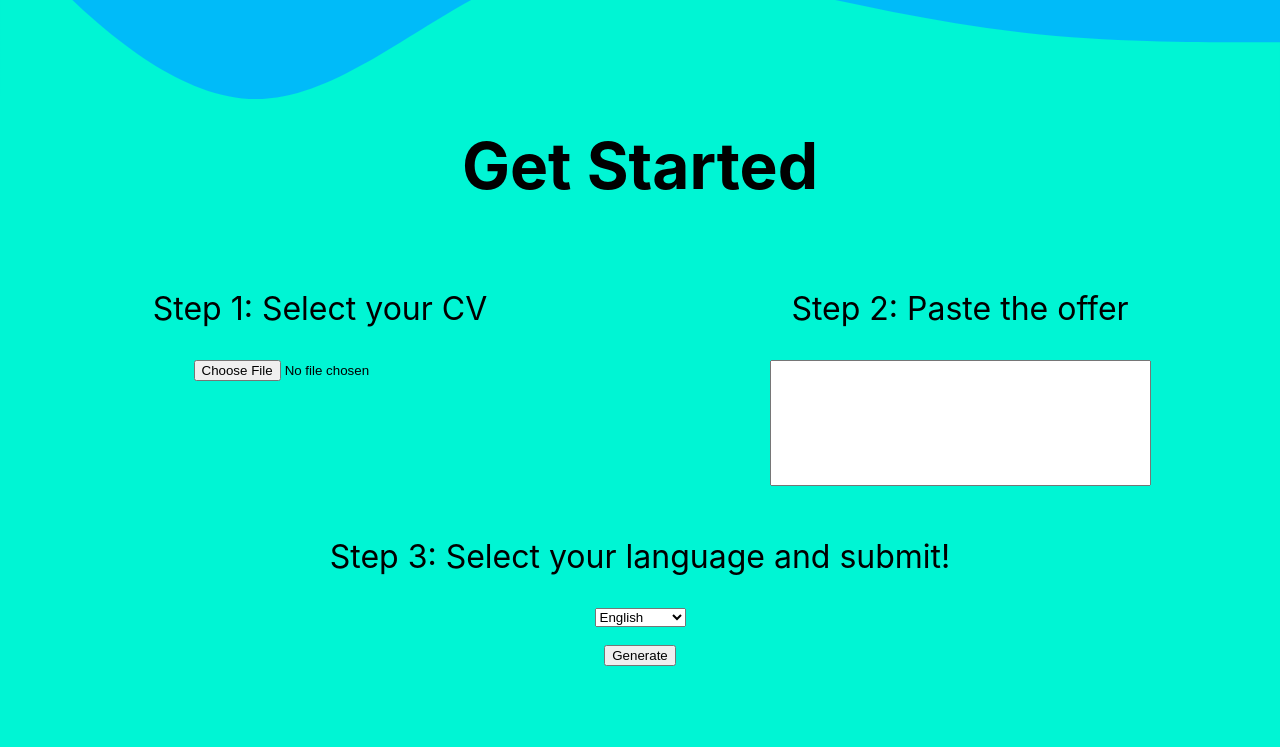
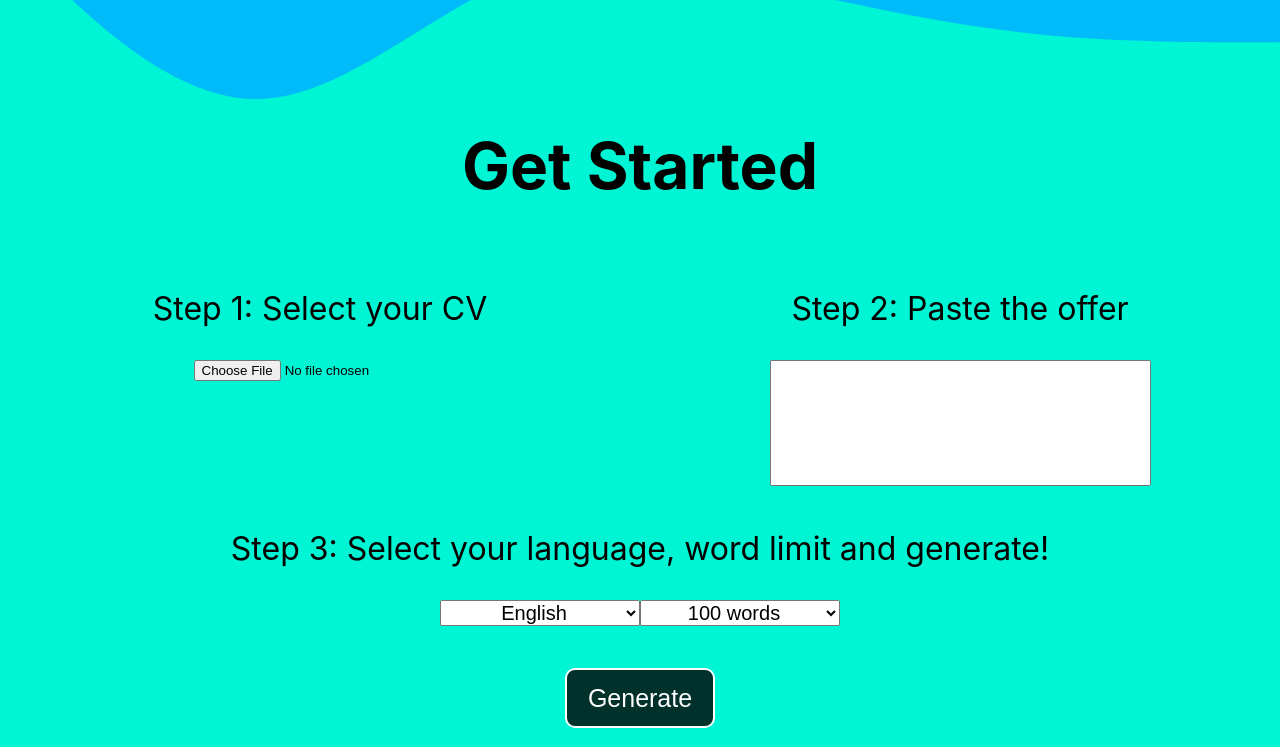
Before and after one commit to frankymelero/ai-covering-letter, a Nuxt app: page / in a window 1280 px wide. Shown: the part 700-1447 px from the top of the page. Built offline with nearby package versions, Linux system fonts and the light colour scheme.

Commit message:
pdf files upload

```diff
--- a/nuxt.config.ts
+++ b/nuxt.config.ts
@@ -1,4 +1,10 @@
 // https://nuxt.com/docs/api/configuration/nuxt-config
 export default defineNuxtConfig({
-  devtools: { enabled: true }
+  devtools: { enabled: true },
+  runtimeConfig: {
+    secret: process.env.CONSTANTE,
+    public: {
+      token: process.env.CONSTANTE
+    }
+  }
 })
--- a/package.json
+++ b/package.json
@@ -12,7 +12,12 @@
   "devDependencies": {
     "@nuxt/devtools": "latest",
     "nuxt": "^3.7.4",
+    "pdfjs-dist": "^3.11.174",
     "vue": "^3.3.4",
     "vue-router": "^4.2.5"
+  },
+  "dependencies": {
+    "install": "^0.13.0",
+    "npm": "^10.2.0"
   }
 }
--- a/pages/index.vue
+++ b/pages/index.vue
@@ -9,29 +9,33 @@
     <path fill="#00F5D4" fill-opacity="1" d="M0,32L48,80C96,128,192,224,288,224C384,224,480,128,576,90.7C672,53,768,75,864,96C960,117,1056,139,1152,149.3C1248,160,1344,160,1392,160L1440,160L1440,320L1392,320C1344,320,1248,320,1152,320C1056,320,960,320,864,320C768,320,672,320,576,320C480,320,384,320,288,320C192,320,96,320,48,320L0,320Z"></path>
   </svg>
 </div>
+<form @submit="handleSubmit">
 <div class="curved-div second" id="getting-started">
   <h2>Get Started</h2>
  <div class="flexbox">
   <div class="left-box">
     <h3>Step 1: Select your CV</h3>
-    <input type="file">
+    <input type="file" @change="handleFileUpload" accept=".pdf" />
   </div>
   <div class="right-box">
     <h3>Step 2: Paste the offer</h3>
-    <textarea cols="45" rows="25"></textarea>
+    <textarea cols="45" rows="25" v-model="form.offer"></textarea>
   </div>
   <div class="center-box">
-    <h3>Step 3: Select your language and submit!</h3>
-    <select name="language"><option value="english">English</option><option value="español">Español</option><option value="french">François</option><option value="italian">Italiano</option><option value="portuguese">Portuguese</option></select>
-   <br><br> <input type="submit" value="Generate">
+    <h3>Step 3: Select your language, word limit and generate!</h3>
+    <select name="language" v-model="form.language"><option value="english">English</option><option value="español">Español</option><option value="french">François</option><option value="italian">Italiano</option><option value="portuguese">Portuguese</option></select>
+  <select name="wordlimit" v-model="form.wordlimit"><option value="100">100 words</option><option value="200">200 words</option><option value="300">300 words</option><option value="400">400 words</option><option value="500">500 words</option><option value="600">600 words</option><option value="700">700 words</option></select>
+    <br><br> <input type="submit" value="Generate" >
 </div>
   </div>
+
 
   <svg viewBox="0 0 1440 319">
     <path fill="#FEE440" fill-opacity="1" d="M0,32L48,80C96,128,192,224,288,224C384,224,480,128,576,90.7C672,53,768,75,864,96C960,117,1056,139,1152,149.3C1248,160,1344,160,1392,160L1440,160L1440,320L1392,320C1344,320,1248,320,1152,320C1056,320,960,320,864,320C768,320,672,320,576,320C480,320,384,320,288,320C192,320,96,320,48,320L0,320Z"></path>
   </svg>
 </div>
-<div class="curved-div third">
+</form>
+<div class="curved-div third" id="results">
   <h1>Results</h1>
   <p>
 
@@ -44,6 +48,52 @@
     <p>2023 by Franky Melero</p>
 </section>
   </template>
+
+  <script setup>
+const config = useRuntimeConfig();
+import pdfjs from 'pdfjs-dist/build/pdf';
+
+const form = ref({
+  offer: '',
+  language: 'english',
+  wordlimit: 100,
+});
+
+const pdfContent = ref(null);
+
+const handleFileUpload = async (event) => {
+  const file = event.target.files[0];
+  if (file && file.name.endsWith('.pdf')) {
+    const fileReader = new FileReader();
+
+    fileReader.onload = async () => {
+  const buffer = new Uint8Array(fileReader.result);
+
+  try {
+    const pdf = await pdfjs.getDocument({ data: buffer }).promise;
+    form.pdfContent = pdf;
+  } catch (error) {
+    console.error('Error while loading PDF:', error);
+  }
+};
+
+    fileReader.readAsArrayBuffer(file);
+  } else {
+    pdfContent.value = null;
+  }
+};
+
+const handleSubmit = (event) => {
+  event.preventDefault();
+  console.log('Language:', form.language);
+  console.log('Offer:', form.offer);
+  console.log('wordlimit:', form.wordlimit);
+  console.log(config.public.token);
+  console.log('PDF Content:', pdfContent.value);
+
+  // Puedes realizar más acciones, como enviar los datos a un servidor
+};
+</script>
 <style>
 body {
     margin: 0;
@@ -67,6 +117,7 @@ padding-top: 15vh;
 
 .second{
     background: #00F5D4 !important;
+
 }
 .third{
     background: #FEE440 !important;
@@ -134,20 +185,46 @@ margin-top: 10vh !important;
 .left-box{
     width: 50%;
     height: 30vh;
+
 }
 .right-box{
     width: 50%;
     height: 30vh;
     overflow: hidden;
+
 }
 .center-box{
     width: 100%;
-    height: 15vh;
-    margin-top: 1vh;
+    height: 4vh;
+    margin-top: 0vh;
+    padding-bottom: 4vh;
 
 }
 textarea{
     max-height: 15vh;
     resize: none;
 }
+select{
+    width: 200px;
+    font-size: 20px;
+    text-align: center;
+}
+input[type=submit]{
+    width: 150px;
+    height: 60px;
+    background-color: rgba(0,0,0,0.8);
+    border-radius: 15px;
+    color: white;
+    font-size: 25px;
+    margin-top: 3vh;
+    border: 2px solid white;
+    margin-bottom: -10vh;
+    transition: 0.2s;
+    border-radius: 10px;
+}
+input[type=submit]:hover{
+    cursor: pointer;
+    background-color: rgba(0,0,0,1);
+    transition: 0.2s;
+}
 </style>
```
Also changed, not shown: 1 other file (tests, documents, lock files or other folders).
